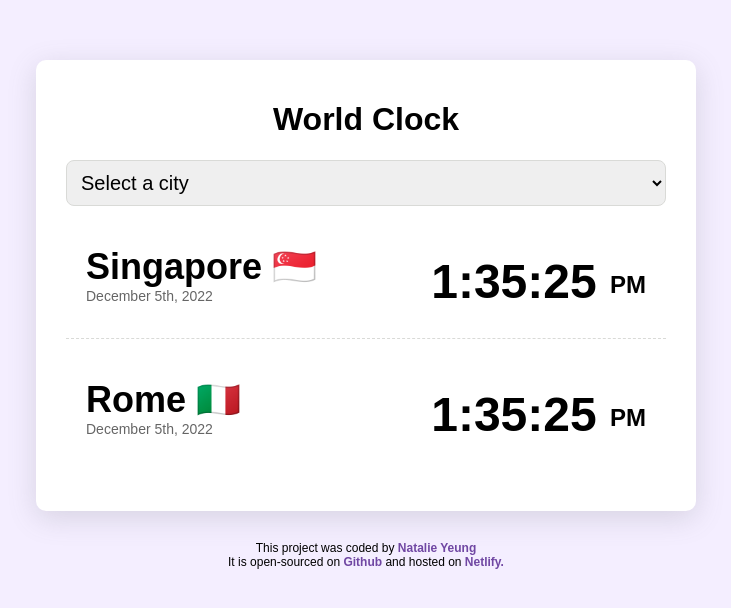
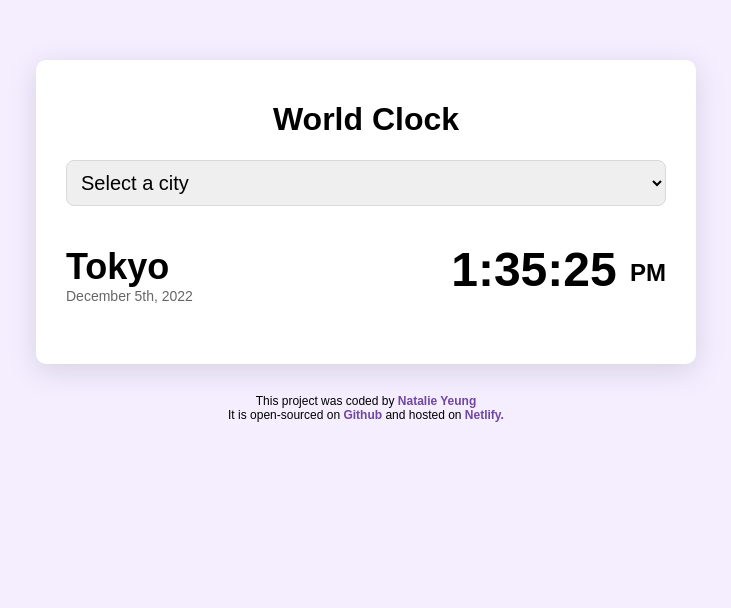
Before and after one commit to nataliey16/world-clock-project, a plain HTML site: page index.html in a window 1280 px wide. Shown: the whole page, without its empty margins (274-1005 px from the left). Drawn offline with nearby package versions, Linux system fonts and the light colour scheme; a script that the page names is missing.

Commit message:
Added multiple city options to html

```diff
--- a/index.html
+++ b/index.html
@@ -15,6 +15,7 @@
       <form action="/submit">
         <select name="" id="listCity">
           <option value="">Select a city</option>
+          <option value="America/Vancouver">Vancouver</option>
           <option value="Asia/Singapore">Singapore</option>
           <option value="Europe/Rome">Rome</option>
           <option value="Australia/Sydney">Sydney</option>
@@ -22,23 +23,15 @@
         </select>
       </form>
       <div class="cities">
-        <div class="city" id="singapore">
+        <div class="city">
           <div>
-            <h2>Singapore 🇸🇬</h2>
+            <h2>Tokyo</h2>
             <div class="date">December 5th, 2022</div>
           </div>
           <div class="time">
             1:35:25
             <small>PM</small>
           </div>
-        </div>
-
-        <div class="city" id="rome">
-          <div>
-            <h2>Rome 🇮🇹</h2>
-            <div class="date">December 5th, 2022</div>
-          </div>
-          <div class="time">1:35:25 <small>PM</small></div>
         </div>
       </div>
     </div>
--- a/src/style.css
+++ b/src/style.css
@@ -37,7 +37,7 @@ a {
 .city {
   border-bottom: 1px dashed #d9dad7;
   margin: 20px 0;
-  padding: 20px;
+  padding: 20px 0;
   display: flex;
   font-size: 24px;
   justify-content: space-between;
@@ -55,7 +55,7 @@ a {
 .time {
   font-weight: bold;
   font-size: 48px;
-  line-height: 1.5;
+  line-height: 1;
 }
 
 .time small {
```
